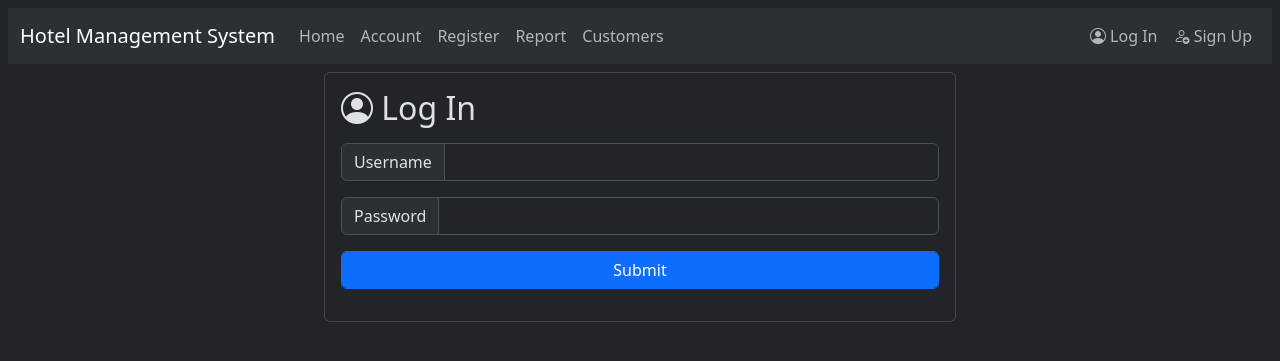
After one commit to PS218909/Hotel-Management-System, a Flask app: page /login in a window 1280 px wide. The commit adds this page. Shown: the top 361 px of the page. Run offline with Flask 3, Linux system fonts and the light colour scheme.

Commit message:
v2.1.2 - Added role-based authentication + Record Event Log

```diff
--- a/src/app.py
+++ b/src/app.py
@@ -1,18 +1,100 @@
-from flask import Flask, render_template, request, redirect, url_for, jsonify, flash
+from flask import Flask, render_template, request, redirect, url_for, jsonify, flash, session, abort
 from .util import *
 from .analysis import get_analysis
 from datetime import datetime, timedelta
+from functools import wraps
+
+def encrypt(key):
+    hashed = ''
+    for idx, i in enumerate(list(key)):
+        hashed += chr(ord(i) + (-1 ** (idx)) * idx)
+    return hashed
+
+def roles_required(*roles):
+    def decorator(f):
+        @wraps(f)
+        def decorated_function(*args, **kwargs):
+            if 'uname' not in session:
+                return redirect(url_for('login_page'))
+            user_role = session.get('urole', 'staff')
+            if user_role not in roles:
+                abort(403)
+            return f(*args, **kwargs)
+        return decorated_function
+    return decorator
 
 app = Flask(__name__)
 app.secret_key = "HEHE LOL I AM NULL"
+app.permanent_session_lifetime = timedelta(minutes=720)
+
+@app.route('/login', methods=['GET', 'POST'])
+def login_page():
+    if request.method == 'POST':
+        df = read_csv(USERS_DB)
+        uname = request.form.get('username', '')
+        pwd = request.form.get('password', '')
+        df = df[df['username'] == uname]
+        if len(df) == 0:
+            flash("User not found", 'danger')
+            return redirect(url_for('login_page'))
+        if df.loc[0, 'password'] != encrypt(pwd):
+            flash('Invalid password', 'danger')
+            return redirect(url_for('login_page'))
+        session.setdefault('uname', request.form.get('username'))
+        session.setdefault('urole', df.loc[0, 'role'])
+        append_row(EVENT_LOG, [datetime.now().strftime('%d-%m-%Y %H:%M:%S'),'login','','',uname])
+        return redirect(url_for('index_page'))
+    return render_template('login.html')
+
+@app.route('/signup', methods=['GET', 'POST'])
+def signup_page():
+    if request.method == 'POST':
+        uname = request.form.get('username', '')
+        pwd = request.form.get('password', '')
+        # Input Validation
+        if len(uname) < 3:
+            flash('Username should have more than 2 characters', 'danger')
+            return redirect(url_for('signup_page'))
+        symbol = True
+        digits = 2
+        uppercase = True
+        lowercase = True
+        for i in pwd:
+            if i in '!@#$%^&*()_+=-`~|\\{[]}\'";:/?.>,<':
+                symbol = False
+            if i.isdigit():
+                digits -= 1
+            if i.isupper():
+                uppercase = False
+            if i.islower():
+                lowercase = False
+        if len(pwd) < 8 or symbol or uppercase or lowercase or digits > 0:
+            flash('Password should contain more than 8 characters.\n* 2 Digits\n* 1 Symbol \n* Both uppercase and lowercase character', 'danger')
+            return redirect(url_for('signup_page'))
+        df = read_csv(USERS_DB)
+        if len(df[df['username'].str.lower() == uname.lower()]) > 0:
+            flash('User Already Exists', 'danger')
+            return redirect(url_for('signup_page'))
+        append_row(USERS_DB, [uname.lower(), encrypt(pwd), 'staff'])
+        append_row(EVENT_LOG, [datetime.now().strftime('%d-%m-%Y %H:%M:%S'),'signup','','',uname])
+        return redirect(url_for('index_page'))
+    return render_template('signup.html')
+
+@app.route('/logout')
+def logout():
+    append_row(EVENT_LOG, [datetime.now().strftime('%d-%m-%Y %H:%M:%S'),'logout','','',session.get('uname', 'huh')])
+    session.pop('uname')
+    session.pop('urole')
+    return redirect(url_for('index_page'))
 
 @app.route('/')
 def index_page():
     push_webhook_alerts()
     stats = get_rooms_status()
-    return render_template("index.html", stats = stats)
+    return render_template("index.html", stats = stats, login=session.get('uname', None))
 
 @app.route('/room/<rno>', methods=['GET', 'POST'])
+@roles_required('admin', 'manager')
 def room_form_page(rno):
     if request.method == 'POST':
         query = find_by({'it': request.form.get('id_type', ''), 'ip': request.form.get('id_detail', '')}, CUSTOMERS_DB)
@@ -28,6 +110,7 @@ def room_form_page(rno):
                 request.form.get('id_type'),
                 request.form.get('id_detail')
             ])
+            append_row(EVENT_LOG, [datetime.now().strftime('%d-%m-%Y %H:%M:%S'),'create:customer','','',session.get('uname', 'huh')])
         if len(find_by({'r': rno, 's': 1}, ROOMS_DB)) > 0:
             send_webhook_alert({
                 'title': '✅ Check In '+ str(rno),
@@ -46,6 +129,7 @@ def room_form_page(rno):
                 ''
             ])
             update_row(ROOMS_DB, {'r': rno}, {'r': rno, 's': 2})
+            append_row(EVENT_LOG, [datetime.now().strftime('%d-%m-%Y %H:%M:%S'),'checkin','',rno,session.get('uname', 'huh')])
             return redirect(url_for('index_page'))
         else:
             rid = find_by({'rno': rno, 'cout': None}, REGISTER_DB)
@@ -58,13 +142,15 @@ def room_form_page(rno):
                     'description': '**Name: **'+ str(request.form.get('name', '')) +'\n**Address: **'+ str(request.form.get('address', '')) + '\n**Phone: **' + str(request.form.get('phone', '')) + '**\nCheck In: **' + transform_time(request.form.get('checkin', '2025-01-01T00:00')) + '**\nCheck Out: **' + transform_time(request.form.get('checkout', '2025-01-01T00:00')) + '**\nAmount Paid: **' + str(amount_paid), # type: ignore
                     'color': 0xff0000
                 })
+                append_row(EVENT_LOG, [datetime.now().strftime('%d-%m-%Y %H:%M:%S'),'checkout',rno,'',session.get('uname', 'huh')])
                 update_row(ROOMS_DB, {'r': rno}, {'s': 1})
             return redirect(url_for('index_page'))
     context = get_room_detail(rno)['data']
     empty_rooms = find_by({'s': 1}, ROOMS_DB).to_dict(orient='records')
-    return render_template("roomForm.html", **context, empty_room=empty_rooms)
+    return render_template("roomForm.html", **context, empty_room=empty_rooms, login=session.get('uname', None))
 
 @app.route('/account', methods=['GET'])
+@roles_required('admin', 'manager')
 def account_page():
     if request.method == 'GET':
         occupied_rooms = find_by({'s': 2}, ROOMS_DB).to_dict(orient='records')
@@ -84,11 +170,12 @@ def account_page():
             elif mode in ['upi', 'uip', 'ipu'] or mode.startswith('u'):
                 today['upi'] += amount # type: ignore
                 today['total_amount'] += amount # type: ignore
-        return render_template('account.html', rooms=occupied_rooms, payments=payments, **today)
+        return render_template('account.html', rooms=occupied_rooms, payments=payments, **today, login=session.get('uname', None))
     else:
         return jsonify({'success': False, 'message': 'Method not allowed.'})
 
 @app.route('/register', methods=['GET'])
+@roles_required('admin', 'manager', 'staff')
 def register_page():
     page = int(request.args.get('page', 1))
     count = int(request.args.get('count', 50))
@@ -104,36 +191,41 @@ def register_page():
     if len(register) == 0:
         page = len(read_csv(REGISTER_DB))//count
         return redirect(url_for('register_page', page=page + 1, count=count, cid=cid))
-    return render_template('register.html', register = register, count=count)
+    return render_template('register.html', register = register, count=count, login=session.get('uname', None))
 
 @app.route('/report', methods=['GET'])
+@roles_required('admin', 'manager', 'staff')
 def report_page():
     month_arg = request.args.get('month', str(datetime.now().year) + '-' + str(datetime.now().month))
     year, month = month_arg.split('-')
     records = get_report_records(month=month, year=year)
-    return render_template('report.html', records = records, month=year+'-'+month, date=datetime.today().strftime("%Y-%m-%d"))
+    return render_template('report.html', records = records, month=year+'-'+month, date=datetime.today().strftime("%Y-%m-%d"), login=session.get('uname', None))
 
 @app.route('/analysis', methods=['GET', 'POST'])
+@roles_required('admin')
 def analysis_page():
     start_time, end_time = None, None
     if request.method == 'POST':
         start_time = request.form.get('start', None)
         end_time = request.form.get('end', None)
     context = get_analysis(start_time, end_time, all=True)
-    return render_template('analysis.html', **context) # type: ignore
+    return render_template('analysis.html', login=session.get('uname', None), **context) # type: ignore
 
 @app.route('/customers')
+@roles_required('admin', 'manager', 'staff')
 def customer_page():
     customers = read_csv(CUSTOMERS_DB)
-    return render_template('customer.html', customers=customers.to_dict(orient='records'))
+    return render_template('customer.html', customers=customers.to_dict(orient='records'), login=session.get('uname', None))
 
 @app.route('/gst', methods=['GET'])
+@roles_required('admin')
 def gst_page():
     gst_detail = fetch_gst_info()
-    return render_template('gst.html', register=gst_detail.to_dict(orient='records'))
+    return render_template('gst.html', register=gst_detail.to_dict(orient='records'), login=session.get('uname', None))
 
 
 @app.route('/customer/update', methods=['POST'])
+@roles_required('admin', 'manager')
 def update_customer():
     cid, name, phone, address, id_type, id_detail = request.form.get('id', ''), request.form.get('name', ''), request.form.get('phone', ''), request.form.get('address', ''), request.form.get('id_type', ''), request.form.get('id_detail', '')
     update_row(
@@ -149,11 +241,13 @@ def update_customer():
             'ip': id_detail
         }
     )
+    append_row(EVENT_LOG, [datetime.now().strftime('%d-%m-%Y %H:%M:%S'),'customer:update','','',session.get('uname', 'huh')])
     flash('Customer Details Updated Successfully.', 'success')
     return redirect(url_for('customer_page'))
 
 
 @app.route('/transaction', methods=['POST'])
+@roles_required('admin', 'manager', 'staff')
 def add_transaction():
     if request.method == 'POST':
         if request.form.get('amount') != '' and request.form.get('mode') != '':
@@ -171,6 +265,7 @@ def add_transaction():
                 request.form.get('mode', 'cash'),
                 request.form.get('description', '')
             ])
+            append_row(EVENT_LOG, [datetime.now().strftime('%d-%m-%Y %H:%M:%S'),'transaction:add','','',session.get('uname', 'huh')])
             flash(request.form.get('amount', '0') + ' Rupee received through ' + request.form.get('mode', 'Unknown') + '.', 'success')
             return redirect(url_for('index_page'))
         else:
@@ -180,6 +275,7 @@ def add_transaction():
         return jsonify({'success': False, 'message': 'Method not allowed'})
 
 @app.route('/transaction/id', methods=['POST'])
+@roles_required('admin', 'manager', 'staff')
 def add_transaction_id():
     if request.form.get('amount', '') != '' and request.form.get('mode', '') != '' and request.form.get('id', ''):
         append_row(TRANSACTIONS_DB, [
@@ -190,6 +286,7 @@ def add_transaction_id():
             request.form.get('mode', 'cash'),
             request.form.get('description', '')
         ])
+        append_row(EVENT_LOG, [datetime.now().strftime('%d-%m-%Y %H:%M:%S'),'transaction:add_register','','',session.get('uname', 'huh')])
         flash(request.form.get('amount', '0') + ' Rupee received through ' + request.form.get('mode', 'Unknown') + '.', 'success')
         return redirect(url_for('register_page'))
     else:
@@ -197,14 +294,16 @@ def add_transaction_id():
         return redirect(url_for('index_page'))
 
 @app.route('/transaction/update', methods=['POST'])
+@roles_required('admin', 'manager')
 def update_transaction():
     if request.method == 'POST':
         prev_time = request.form.get('time')
         days, hours = time_difference(prev_time)
-        if days > 0 or hours > 1:
+        if session.get('urole') == 'manager' and (days > 0 or hours > 1):
             flash('Payment cannot be updated after 1 hours', 'danger')
             return redirect(url_for('account_page'))
         res = update_row(TRANSACTIONS_DB, {'id': request.form.get('id')}, {'a': int(request.form.get('amount', '0')), 'm': request.form.get('mode'), 'd': request.form.get('description')})
+        append_row(EVENT_LOG, [datetime.now().strftime('%d-%m-%Y %H:%M:%S'),'transaction:update','','',session.get('uname', 'huh')])
         if res['success']:
             send_webhook_alert({'title': '💱 Update Payment ' + str(request.form.get('roomno', '')), 'description': '**Amount: **' + str(request.form.get('amount', '')) + '\n**Mode: **' + str(request.form.get('mode', '')) + '\n**Description: **' + str(request.form.get('description', ''))})
             flash('Payment Updated Successfully', 'success')
@@ -215,14 +314,16 @@ def update_transaction():
         return {'success': False, 'message': 'method not allowed'}
 
 @app.route('/transaction/delete', methods=['POST'])
+@roles_required('admin', 'manager')
 def delete_transaction():
     if request.method == 'POST':
         prev_time = request.form.get('time')
         days, hours = time_difference(prev_time)
-        if days > 0 or hours > 1:
+        if session.get('urole') == 'manager' and days > 0 or hours > 1:
             flash('Payment cannot be deleted after 1 hours', 'danger')
             return redirect(url_for('account_page'))
         res = delete_row(TRANSACTIONS_DB, {'id': request.form.get('id')})
+        append_row(EVENT_LOG, [datetime.now().strftime('%d-%m-%Y %H:%M:%S'),'transaction:delete','','',session.get('uname', 'huh')])
         if res['success']:
             send_webhook_alert({'title': '❌ Delete Payment ' + str(request.form.get('roomno', '')), 'description': '**Amount: **' + str(request.form.get('amount', '')) + '\n**Mode: **' + str(request.form.get('mode', '')) + '\n**Description: **' + str(request.form.get('description', '')), 'color': 0xff0000})
             flash('Payment Deleted Successfully', 'success')
@@ -233,6 +334,7 @@ def delete_transaction():
         return {'success': False, 'message': 'method not allowed'}
 
 @app.route('/shift', methods=['POST'])
+@roles_required('admin', 'manager')
 def shift_room():
     if request.method == 'POST':
         nroom = request.form.get('nroom', '')
@@ -241,6 +343,7 @@ def shift_room():
             update_row(REGISTER_DB, {'rno': int(room), 'cout': ''}, {'rno': nroom})
             update_row(ROOMS_DB, {'r': room}, {'s': 1})
             update_row(ROOMS_DB, {'r': nroom}, {'s': 2})
+            append_row(EVENT_LOG, [datetime.now().strftime('%d-%m-%Y %H:%M:%S'),'shift',room,nroom,session.get('uname', 'huh')])
             send_webhook_alert({'title': '🔄 Shifting from **' + room + '** to **' + nroom + '**', 'description': '', 'color': 0x0000ff})
             flash('Shifting from ' + room + ' to ' + nroom + 'Successfully.', category='success')
             return redirect(url_for('index_page'))
@@ -251,17 +354,21 @@ def shift_room():
         return jsonify({'success': False, 'message': 'Method not allowed'})
 
 @app.route('/update/gst_detail', methods=['POST'])
+@roles_required('admin', 'manager')
 def update_gst_detail():
     rid = request.form.get('id')
     gb = request.form.get('gst_bill')
     update_row(REGISTER_DB, {'id': rid}, {'gb': gb})
+    append_row(EVENT_LOG, [datetime.now().strftime('%d-%m-%Y %H:%M:%S'),'add_gst_detail','','',session.get('uname', 'huh')])
     return redirect(url_for('register_page'))
 
 @app.route('/generate', methods=['GET'])
+@roles_required('admin', 'manager', 'staff')
 def generate_report():
     date = request.args.get('date')
     filepath = create_report(date)
     flash('\"' + filepath + '\" saved successfully', 'success')
+    append_row(EVENT_LOG, [datetime.now().strftime('%d-%m-%Y %H:%M:%S'),'generate:report','','',session.get('uname', 'huh')])
     return redirect(url_for('report_page'))
 
 @app.route('/api/sc', methods=['GET'])
--- a/src/config.py
+++ b/src/config.py
@@ -12,6 +12,7 @@ ROOMS_DB = os.path.join(DATASET_DIR, "rooms.csv")
 CUSTOMERS_DB = os.path.join(DATASET_DIR, "customer.csv")
 TRANSACTIONS_DB = os.path.join(DATASET_DIR, "transaction.csv")
 REGISTER_DB = os.path.join(DATASET_DIR, "register.csv")
+USERS_DB = os.path.join(DATASET_DIR, 'users.csv')
 ALERT_DB = os.path.join(DATASET_DIR, 'alert.json')
 EVENT_LOG = os.path.join(DATASET_DIR, 'events.csv')
 
--- a/src/templates/base.html
+++ b/src/templates/base.html
@@ -7,6 +7,7 @@
         <link href="https://cdn.jsdelivr.net/npm/bootstrap@5.3.8/dist/css/bootstrap.min.css" rel="stylesheet" integrity="sha384-sRIl4kxILFvY47J16cr9ZwB07vP4J8+LH7qKQnuqkuIAvNWLzeN8tE5YBujZqJLB" crossorigin="anonymous">
         <script src="https://code.jquery.com/jquery-3.6.0.min.js"></script>
         <script src="https://cdn.jsdelivr.net/npm/bootstrap@5.3.8/dist/js/bootstrap.bundle.min.js" integrity="sha384-FKyoEForCGlyvwx9Hj09JcYn3nv7wiPVlz7YYwJrWVcXK/BmnVDxM+D2scQbITxI" crossorigin="anonymous"></script>
+        <link rel="stylesheet" href="https://cdn.jsdelivr.net/npm/bootstrap-icons@1.11.0/font/bootstrap-icons.css">
 </head>
 <body class="dark m-2">
     <nav class="navbar navbar-expand-lg bg-body-tertiary mb-2">
@@ -26,6 +27,16 @@
                     <li class="nav-item"><a href="/customers" class="nav-link">Customers</a></li>
                 </ul>
             </div>
+            <div class="d-flex">
+                <ul class="navbar-nav me-auto mb-2 mb-lg-0">
+                    {% if not login %}
+                        <li class="nav-item"><a href="/login" class="nav-link"><i class="bi bi-person-circle"></i> Log In</a></li>
+                        <li class="nav-item"><a href="/signup" class="nav-link"><i class="bi bi-person-add"></i> Sign Up</a></li>
+                    {% else %}
+                        <li class="nav-item"><a href="/logout"><i class="bi bi-box-arrow-right"></i> Logout</a></li>
+                    {% endif %}
+                </ul>
+            </div>
         </div>
     </nav>
     {% with messages = get_flashed_messages(with_categories=true) %}
--- /dev/null
+++ b/src/templates/login.html
@@ -0,0 +1,21 @@
+{% extends 'base.html' %}
+{% block content %}
+    <div class="card w-50 m-auto">
+        <div class="card-body">
+            <h2 class="mb-3"><i class="bi bi-person-circle"></i> Log In</h2>
+            <form action="/login" method="post">
+                <div class="input-group mb-3">
+                    <span class="input-group-text">Username</span>
+                    <input type="text" name="username" id="username" class="form-control">
+                </div>
+                <div class="input-group mb-3">
+                    <span class="input-group-text">Password</span>
+                    <input type="password" name="password" id="password" class="form-control">
+                </div>
+                <div class="mb-3">
+                    <button type="submit" class="btn btn-primary form-control">Submit</button>
+                </div>
+            </form>
+        </div>
+    </div>
+{% endblock %}
```
Also changed, not shown: src/templates/signup.html (added, +21 -0 lines), src/util.py (+15 -8 lines), README.md.
